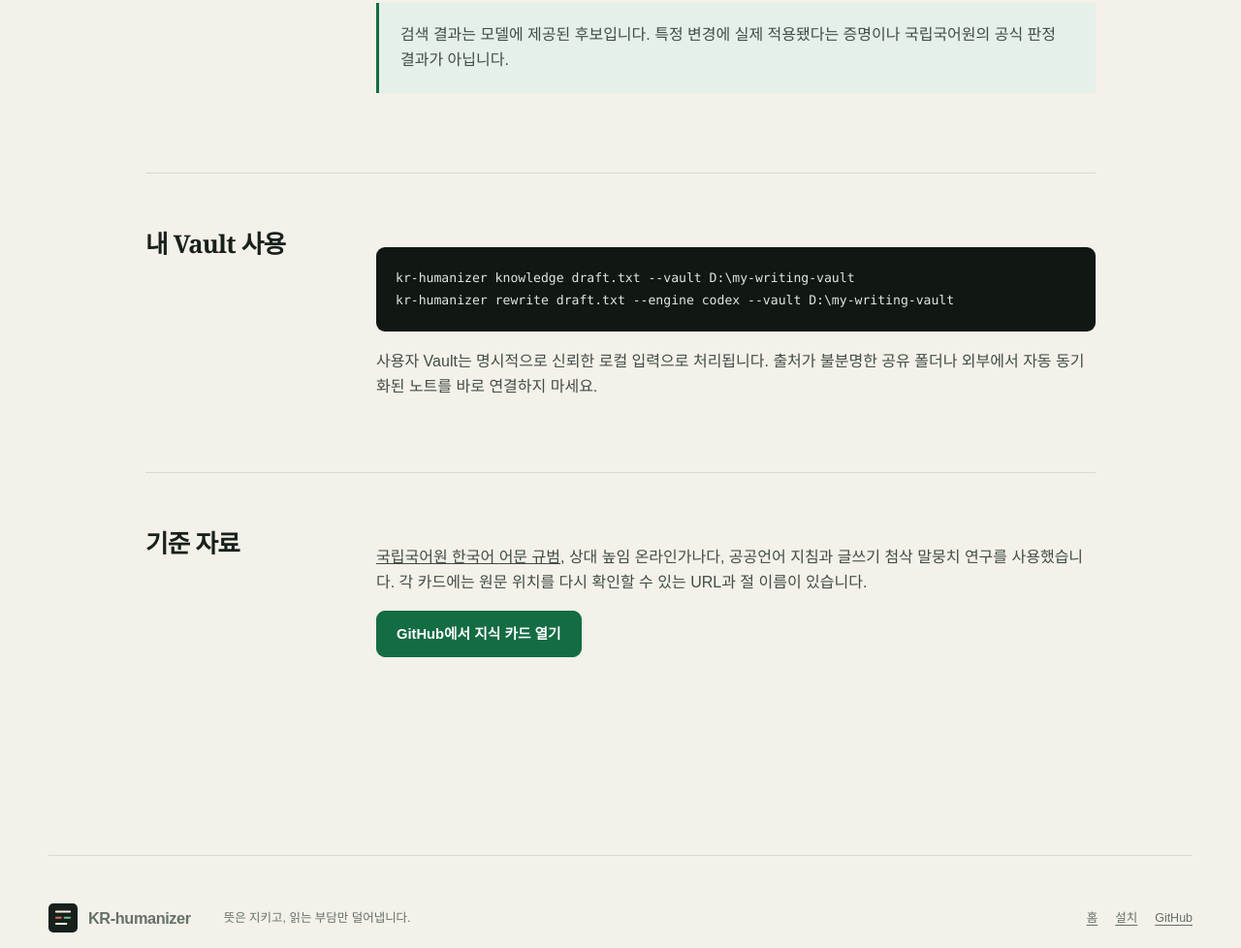
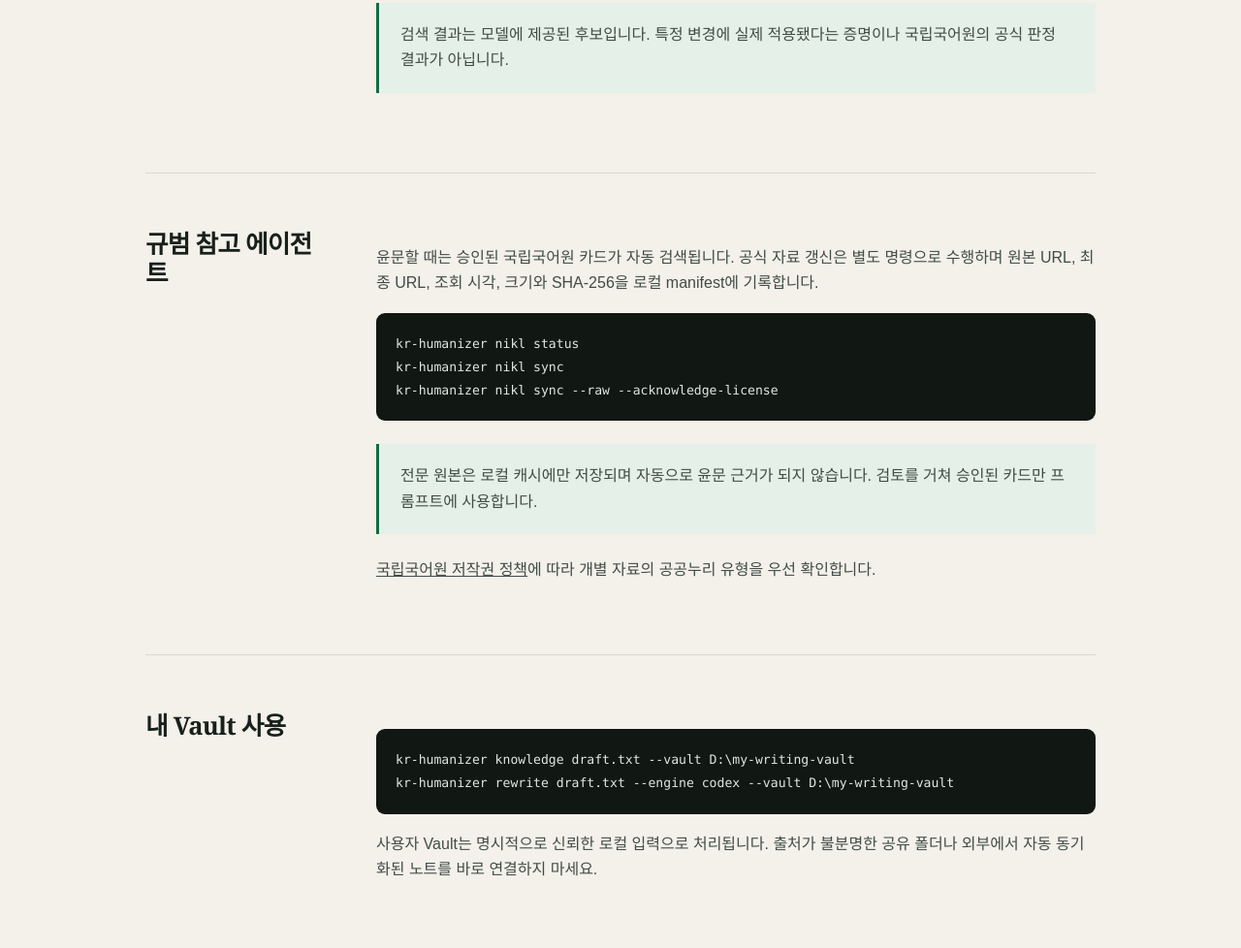
Before and after one commit to kuseumkkrkkr/KR-humanizer, a plain HTML site: page knowledge/index.html in a window 1280 px wide. Shown: the part 1795-2773 px from the top of the page at 97% size. Drawn offline with Linux system fonts and the light colour scheme.

Commit message:
docs: publish NIKL reference agent

```diff
--- a/knowledge/index.html
+++ b/knowledge/index.html
@@ -31,6 +31,9 @@
 ## 프롬프트 지침
 조사는 앞말에 붙이고 의존 명사는 띄어 쓴다.</div><p>출처·적용 구간·태그·검색어가 없는 노트는 검색에서 제외합니다. 원문 전체나 외부 Skill 프롬프트를 복제하지 않습니다.</p></div></section>
     <section class="content-section"><h2>검색 과정</h2><div><ol><li>입력 글에서 한국어·영문 토큰과 정확 구문을 찾습니다.</li><li>오표기·특징 구문이 정확히 일치하면 넓은 주제 일치보다 높은 점수를 줍니다.</li><li>윤문 방식과 높임 단계는 이미 관련된 카드의 순위만 미세 조정합니다.</li><li>출처·적용 조건·경계와 함께 최대 8개, 6,000자 이내로 프롬프트에 넣습니다.</li><li>국립국어원 규범과 공개 Skill 관찰이 충돌하면 규범을 우선합니다.</li></ol><p class="callout">검색 결과는 모델에 제공된 후보입니다. 특정 변경에 실제 적용됐다는 증명이나 국립국어원의 공식 판정 결과가 아닙니다.</p></div></section>
+    <section class="content-section"><h2>규범 참고 에이전트</h2><div><p>윤문할 때는 승인된 국립국어원 카드가 자동 검색됩니다. 공식 자료 갱신은 별도 명령으로 수행하며 원본 URL, 최종 URL, 조회 시각, 크기와 SHA-256을 로컬 manifest에 기록합니다.</p><pre class="code-block">kr-humanizer nikl status
+kr-humanizer nikl sync
+kr-humanizer nikl sync --raw --acknowledge-license</pre><p class="callout">전문 원본은 로컬 캐시에만 저장되며 자동으로 윤문 근거가 되지 않습니다. 검토를 거쳐 승인된 카드만 프롬프트에 사용합니다.</p><p><a href="https://www.korean.go.kr/front/nuri/pageView.do?mkn=3&amp;page_id=P000189">국립국어원 저작권 정책</a>에 따라 개별 자료의 공공누리 유형을 우선 확인합니다.</p></div></section>
     <section class="content-section"><h2>내 Vault 사용</h2><div><div class="code-block">kr-humanizer knowledge draft.txt --vault D:\my-writing-vault
 kr-humanizer rewrite draft.txt --engine codex --vault D:\my-writing-vault</div><p>사용자 Vault는 명시적으로 신뢰한 로컬 입력으로 처리됩니다. 출처가 불분명한 공유 폴더나 외부에서 자동 동기화된 노트를 바로 연결하지 마세요.</p></div></section>
     <section class="content-section"><h2>기준 자료</h2><div><p><a href="https://www.korean.go.kr/kornorms/m/m_regltn.do">국립국어원 한국어 어문 규범</a>, 상대 높임 온라인가나다, 공공언어 지침과 글쓰기 첨삭 말뭉치 연구를 사용했습니다. 각 카드에는 원문 위치를 다시 확인할 수 있는 URL과 절 이름이 있습니다.</p><p><a class="button primary" href="https://github.com/kuseumkkrkkr/KR-humanizer/tree/main/obsidian-vault">GitHub에서 지식 카드 열기</a></p></div></section>
```
